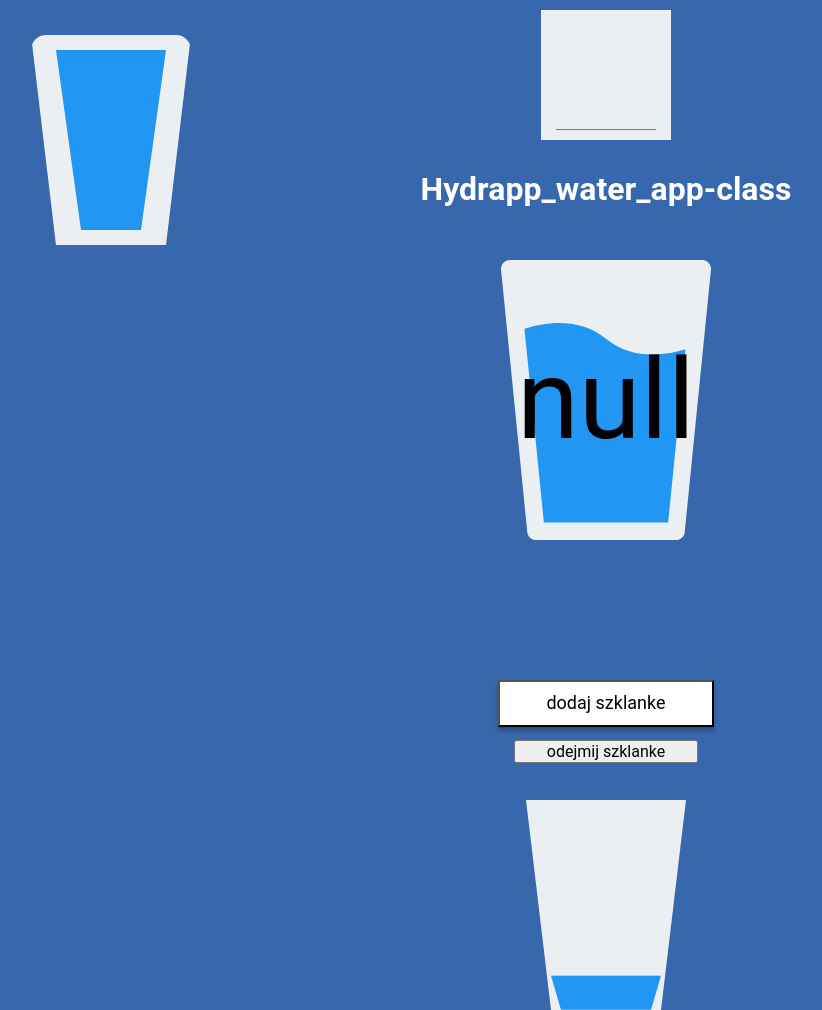
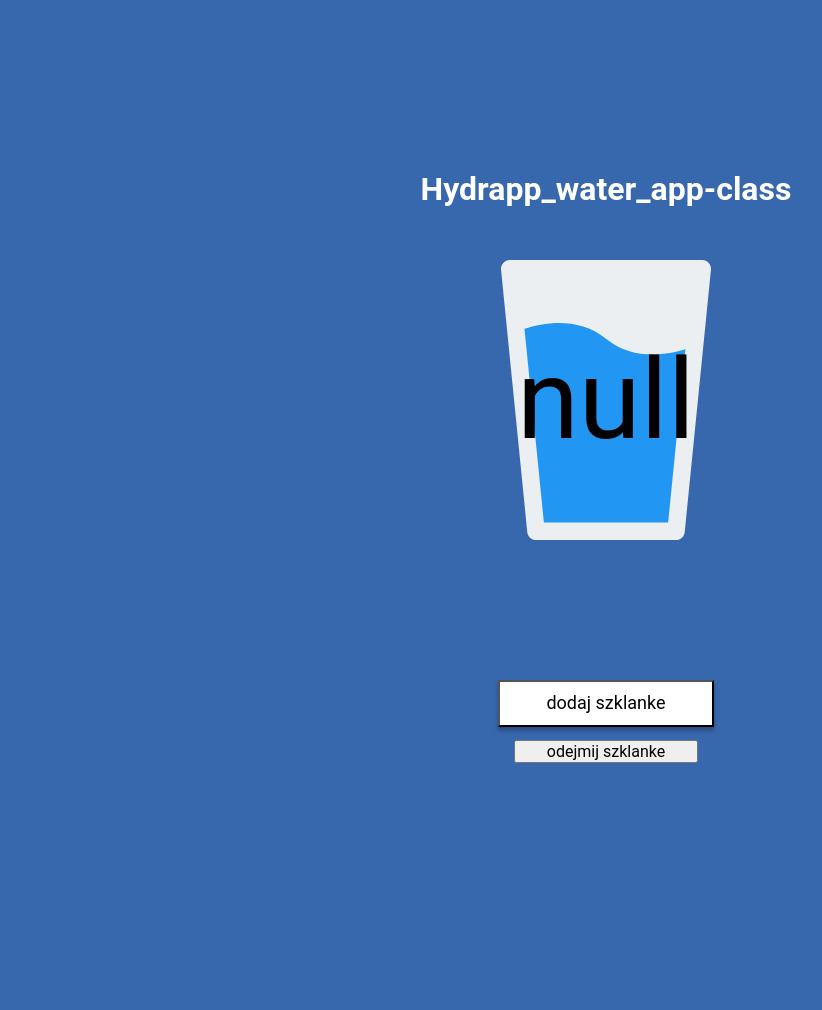
Before and after one commit to madara1319/Hydrapp_water_app--class, a website built with webpack: page src/pages/index.html in a window 1280 px wide. Shown: the whole page, without its empty margins (34-856 px from the left). After the commit the page ends 800 px from the top, so only its background shows below. Built offline with nearby package versions, Linux system fonts and the light colour scheme.

Commit message:
hided ugly stuff

```diff
--- a/src/scss/main.scss
+++ b/src/scss/main.scss
@@ -79,7 +79,7 @@ body {
 //	background-color:yellow;
 	top:800px;
 	justify-content:center;
-	display:flex;
+	display:none;
 //	width: 126px;
 //	height: 180px;
 //	background-color: red;
@@ -129,7 +129,7 @@ body {
 	position:absolute;
 	justify-content:center;
 	align-items:flex-end;
-	display:flex;
+	display:none;
 	padding:10px;
 
 }
@@ -161,7 +161,7 @@ body {
 	position:absolute;
 	justify-content:center;
 	align-items:flex-end;
-	display:flex;
+	display:none;
 	padding:0px;
 
 }
```
Also changed, not shown: package.json (+7 -7 lines), 2 other files.
